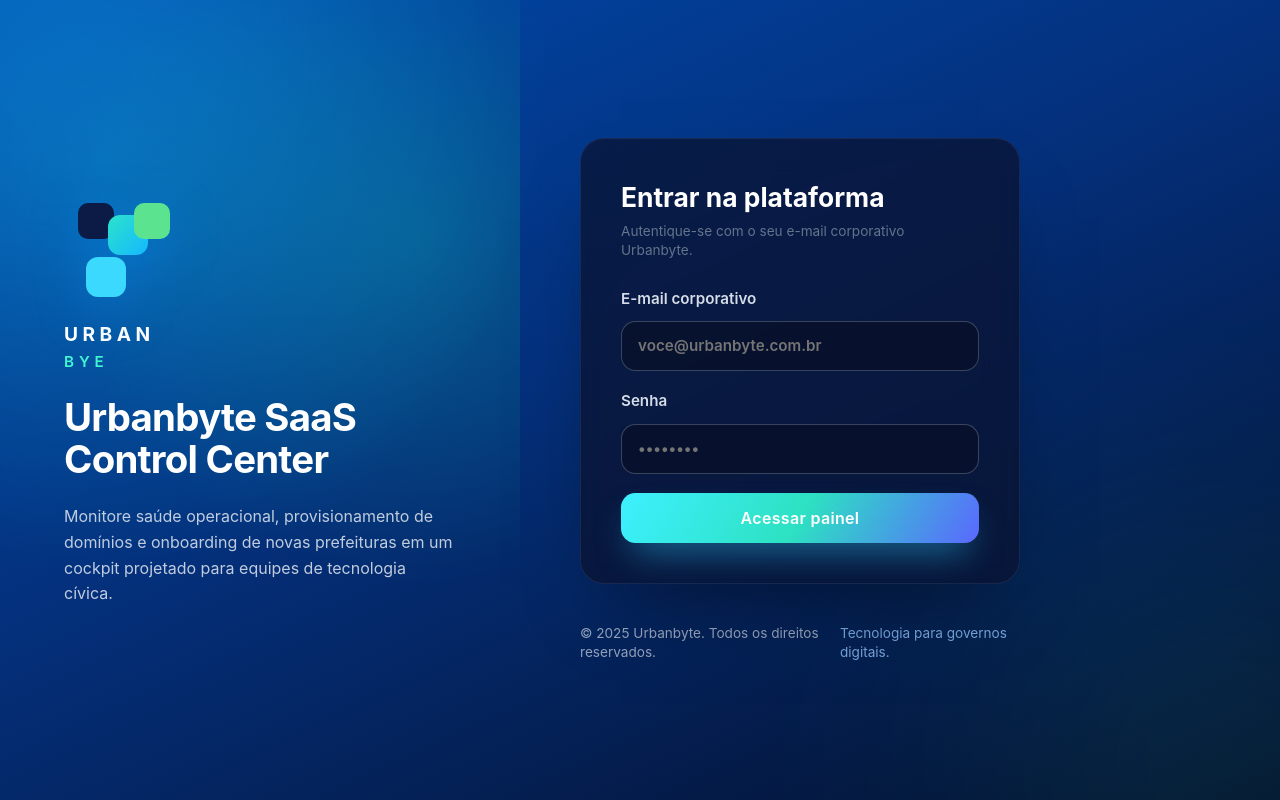
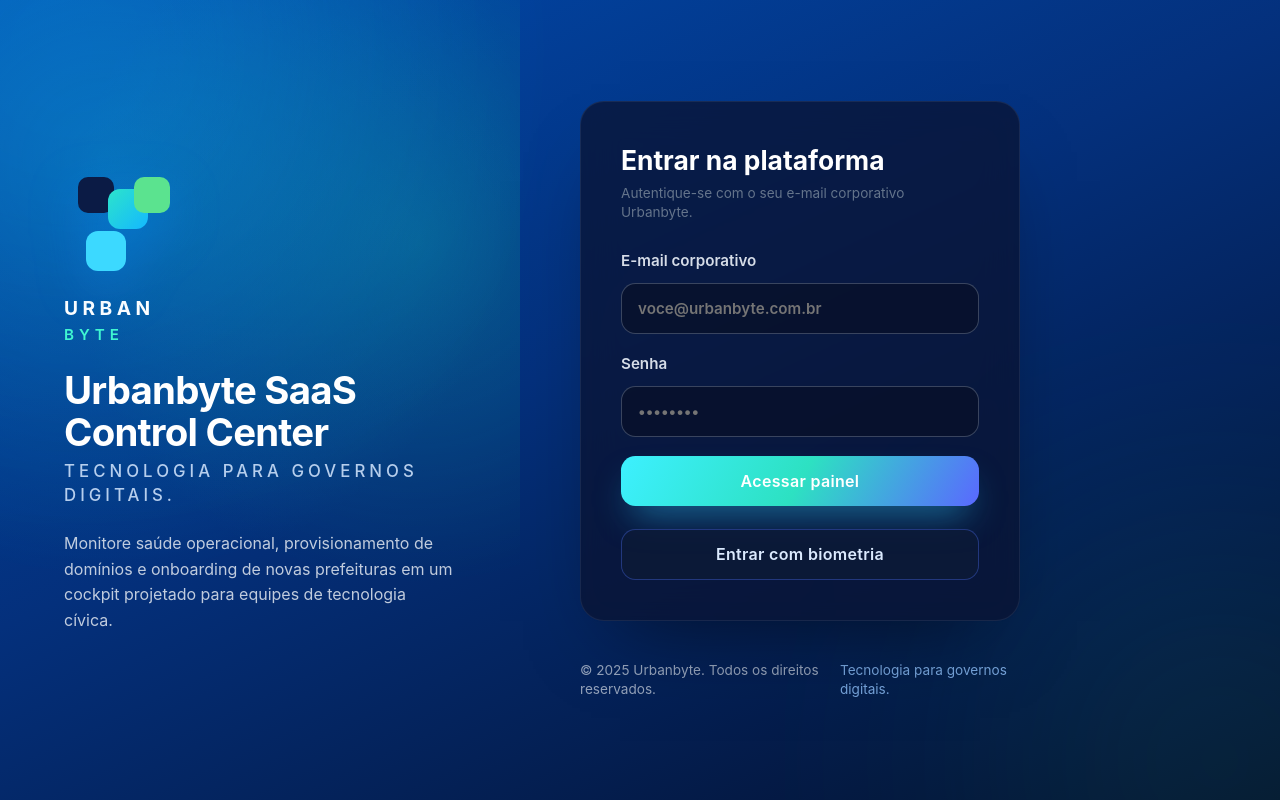
Before and after one commit to ismarsanttana/saas-gestao-2026, a React (Vite) app in the folder web-dash/: page /login in a window 1280 px wide. Built offline with nearby package versions, Linux system fonts and the light colour scheme; no server answers.

Commit message:
Refine SaaS login hero and add biometrics CTA

```diff
--- a/web-dash/src/components/UrbanbyteLogo.tsx
+++ b/web-dash/src/components/UrbanbyteLogo.tsx
@@ -21,7 +21,7 @@ export default function UrbanbyteLogo() {
       </svg>
       <div className="urbanbyte-logo__wordmark">
         <span className="urbanbyte-logo__title">URBAN</span>
-        <span className="urbanbyte-logo__subtitle">BYE</span>
+        <span className="urbanbyte-logo__subtitle">BYTE</span>
       </div>
     </div>
   );
--- a/web-dash/src/index.css
+++ b/web-dash/src/index.css
@@ -77,6 +77,20 @@ body {
   line-height: 1.1;
   letter-spacing: -0.02em;
   color: #ffffff;
+}
+
+.login-hero__heading {
+  display: flex;
+  flex-direction: column;
+  gap: 0.4rem;
+}
+
+.login-hero__subtitle {
+  font-size: 1.05rem;
+  font-weight: 500;
+  color: rgba(214, 232, 255, 0.85);
+  text-transform: uppercase;
+  letter-spacing: 0.24em;
 }
 
 .login-hero__content p {
@@ -162,6 +176,24 @@ body {
   background: linear-gradient(120deg, #3df0ff, #2de1c2, #5a68ff);
   border-radius: 0.9rem;
   box-shadow: 0 18px 35px -12px rgba(48, 204, 255, 0.55);
+}
+
+.login-form .btn-biometrics {
+  display: inline-flex;
+  justify-content: center;
+  align-items: center;
+  gap: 0.5rem;
+  margin-top: 0.25rem;
+  background: rgba(12, 27, 56, 0.85);
+  border: 1px solid rgba(77, 114, 255, 0.35);
+  color: #dbeafe;
+  box-shadow: none;
+  transition: background 0.2s ease, border-color 0.2s ease;
+}
+
+.login-form .btn-biometrics:hover {
+  background: rgba(16, 36, 72, 0.92);
+  border-color: rgba(102, 197, 255, 0.55);
 }
 
 .login-form .btn:disabled {
--- a/web-dash/src/pages/Login.tsx
+++ b/web-dash/src/pages/Login.tsx
@@ -32,11 +32,11 @@ export default function LoginPage() {
       <section className="login-hero">
         <div className="login-hero__content">
           <UrbanbyteLogo />
-          <h1>Urbanbyte SaaS Control Center</h1>
-          <p>
-            Monitore saúde operacional, provisionamento de domínios e onboarding de novas
-            prefeituras em um cockpit projetado para equipes de tecnologia cívica.
-          </p>
+          <div className="login-hero__heading">
+            <h1>Urbanbyte SaaS Control Center</h1>
+            <span className="login-hero__subtitle">Tecnologia para governos digitais.</span>
+          </div>
+          <p>Monitore saúde operacional, provisionamento de domínios e onboarding de novas prefeituras em um cockpit projetado para equipes de tecnologia cívica.</p>
         </div>
         <div className="login-hero__glow" />
       </section>
@@ -78,6 +78,10 @@ export default function LoginPage() {
             <button className="btn" type="submit" disabled={isSubmitting}>
               {isSubmitting ? "Verificando..." : "Acessar painel"}
             </button>
+
+            <button className="btn btn-biometrics" type="button">
+              Entrar com biometria
+            </button>
           </form>
         </div>
 
```
